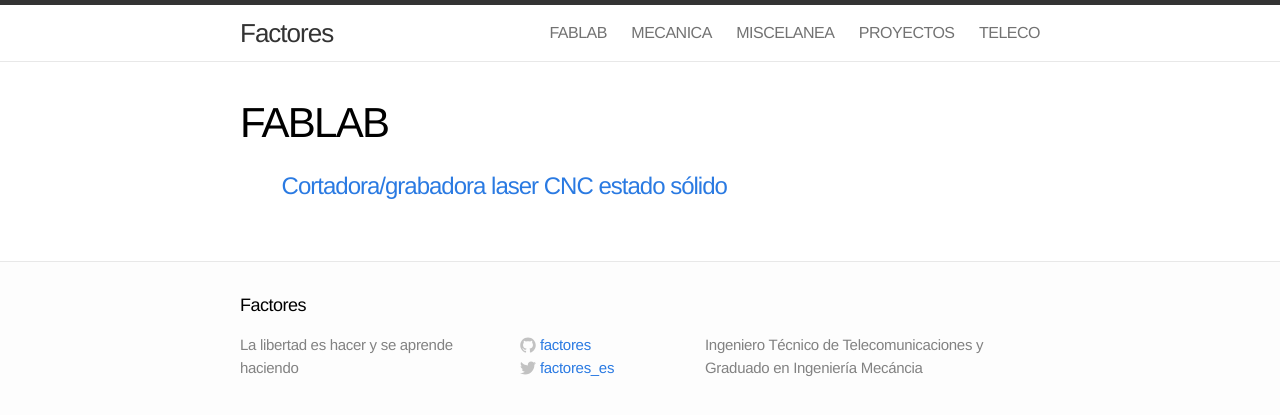
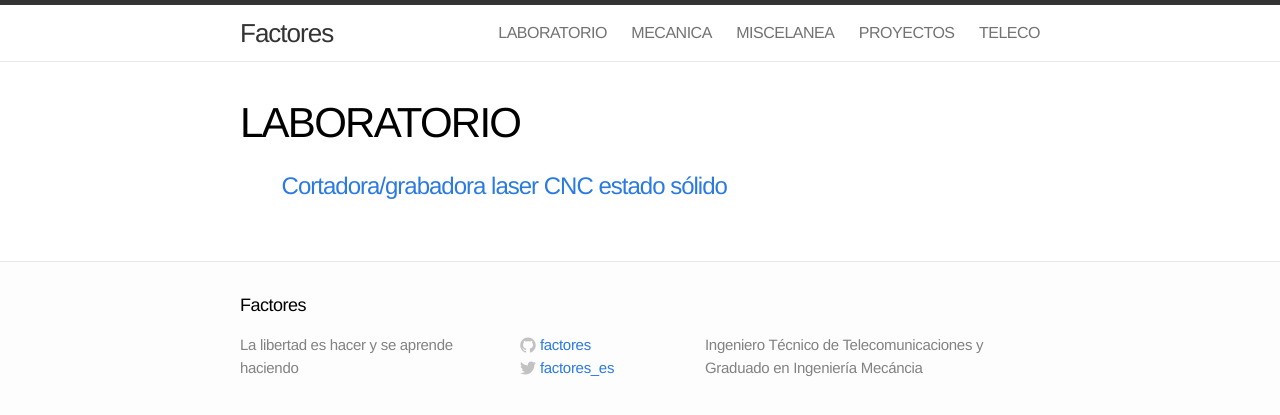
Before and after one commit to factores/factores.github.io, a Jekyll site: the page built from opciones_menu/fablab.md, in a window 1280 px wide. Shown: the top 415 px of the page. Built offline with Jekyll 4.4.1, drawn with Linux system fonts in a browser that asks for light colours.

Commit message:
cambio nombre fablab --> laboratorio

```diff
--- a/opciones_menu/fablab.md
+++ b/opciones_menu/fablab.md
@@ -1,14 +1,14 @@
 ---
 layout: page
-title: FABLAB
-permalink: /fablab/
+title: LABORATORIO
+permalink: /laboratorio/
 ---
 
 <div class="home">
 
   <ul class="posts">
     {% for post in site.posts %}
-    {% if post.categories contains 'fablab' or post.categories contains 'fablab' or post.tags contains 'fablab' %}
+    {% if post.categories contains 'fablab' or post.categories contains 'laboratorio' or post.tags contains 'fablab' %}
       <li>
         <a class="post-link" href="{{ post.url | prepend: site.baseurl }}">{{ post.title }}</a>
       </li>
```
